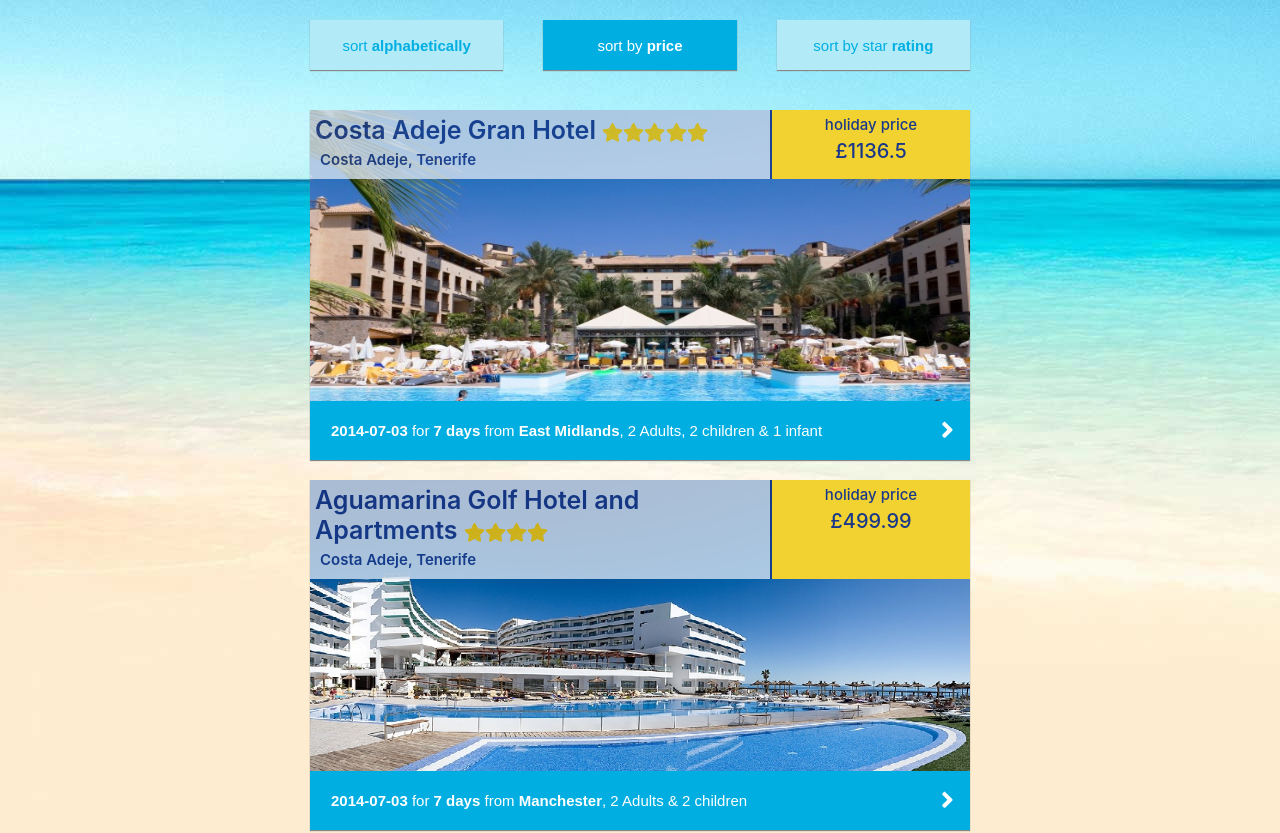
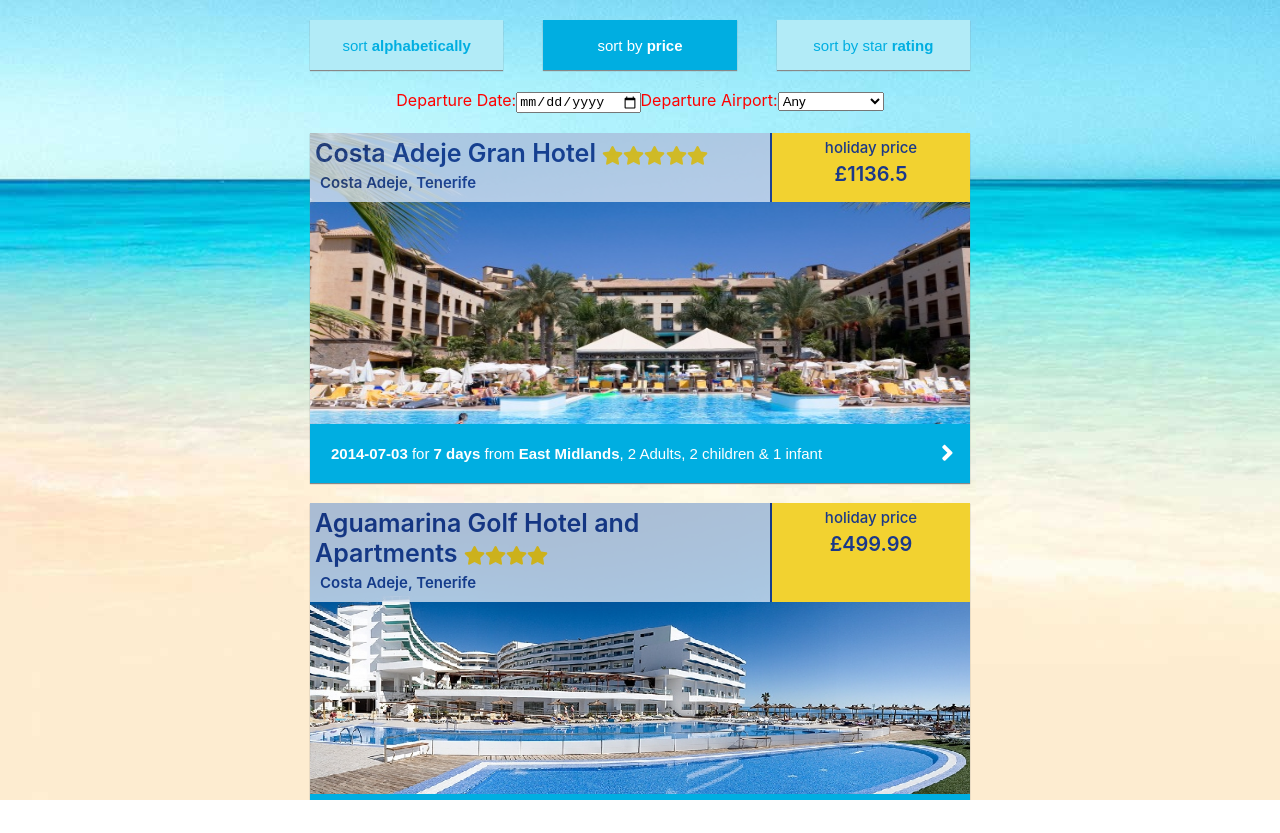
Before and after one commit to cadrob/front-end-holidays, a React (Create React App) app: page / in a window 1280 px wide. Shown: the top 833 px of the page. After the commit the page ends 800 px from the top, so only its background shows below. Built offline with nearby package versions, Linux system fonts and the light colour scheme.

Commit message:
Added filter by airport

```diff
--- a/public/index.html
+++ b/public/index.html
@@ -2,7 +2,7 @@
 <html lang="en">
   <head>
     <meta charset="utf-8" />
-    <link rel="shortcut icon" href="%PUBLIC_URL%/favicon.ico" />
+    <link rel="shortcut icon" href="%PUBLIC_URL%/otb.png" />
     <meta
       name="viewport"
       content="width=device-width, initial-scale=1, shrink-to-fit=no"
--- a/src/App.css
+++ b/src/App.css
@@ -3,6 +3,7 @@
   background: url(../src/assets/background.jpg);
   background-attachment: fixed;
   overflow: hidden;
+  height: 100vh;
 }
 
 .main-container {
--- a/src/App.js
+++ b/src/App.js
@@ -3,17 +3,21 @@ import "./App.css";
 import SortButtons from "../src/components/SortButtons";
 import Holiday from "../src/components/Holiday";
 import Data from "../src/assets/fakeHolidays.json";
+import Filters from "../src/components/Filters";
+
 class App extends Component {
   state = {
     data: []
   };
   render() {
     const { data } = this.state;
+    console.log(data);
     return (
       <div className="App">
         <div className="main-container">
-          <SortButtons data={data} sortHolidays={this.sortHolidays} />
-          {data.map((datum, index) => (
+          <SortButtons data={data} amendHolidays={this.amendHolidays} />
+          <Filters data={Data} amendHolidays={this.amendHolidays} />
+          {data.map(datum => (
             <Holiday key={datum.id} info={datum} />
           ))}
         </div>
@@ -24,9 +28,8 @@ class App extends Component {
     this.setState({ data: Data });
   }
 
-  sortHolidays = sortedHolidays => {
-    console.log("lets reorder the data here then set state");
-    this.setState({ data: sortedHolidays });
+  amendHolidays = ammendedHolidays => {
+    this.setState({ data: ammendedHolidays });
   };
 }
 
--- /dev/null
+++ b/src/Filters.css
@@ -0,0 +1,66 @@
+.filter-wrapper {
+  display: inline-block;
+  color: red;
+}
+
+/* The container must be positioned relative: */
+.custom-select {
+  position: relative;
+  font-family: Arial;
+}
+
+.custom-select select {
+  display: none; /*hide original SELECT element: */
+}
+
+.select-selected {
+  background-color: DodgerBlue;
+}
+
+/* Style the arrow inside the select element: */
+.select-selected:after {
+  position: absolute;
+  content: "";
+  top: 14px;
+  right: 10px;
+  width: 0;
+  height: 0;
+  border: 6px solid transparent;
+  border-color: #fff transparent transparent transparent;
+}
+
+/* Point the arrow upwards when the select box is open (active): */
+.select-selected.select-arrow-active:after {
+  border-color: transparent transparent #fff transparent;
+  top: 7px;
+}
+
+/* style the items (options), including the selected item: */
+.select-items div,
+.select-selected {
+  color: #ffffff;
+  padding: 8px 16px;
+  border: 1px solid transparent;
+  border-color: transparent transparent rgba(0, 0, 0, 0.1) transparent;
+  cursor: pointer;
+}
+
+/* Style items (options): */
+.select-items {
+  position: absolute;
+  background-color: DodgerBlue;
+  top: 100%;
+  left: 0;
+  right: 0;
+  z-index: 99;
+}
+
+/* Hide the items when the select box is closed: */
+.select-hide {
+  display: none;
+}
+
+.select-items div:hover,
+.same-as-selected {
+  background-color: rgba(0, 0, 0, 0.1);
+}
--- a/src/Holiday.css
+++ b/src/Holiday.css
@@ -38,7 +38,7 @@
   background: #f2d230;
   grid-area: price;
   font-size: 20px;
-  font-weight: 500;
+  font-weight: 600;
 }
 
 .holiday-price p {
--- /dev/null
+++ b/src/components/Filters.jsx
@@ -0,0 +1,55 @@
+import React, { Component } from "react";
+import "../Filters.css";
+
+class Filters extends Component {
+  state = {
+    data: [],
+    selectedAirport: ""
+  };
+  render() {
+    return (
+      <div className="filter-wrapper">
+        <form>
+          <label htmlFor="ddate">Departure Date:</label>
+          <input type="date" name="ddate" />
+          <label htmlFor="airport">Departure Airport:</label>
+          <select onChange={this.handleAirportChange} name="airport">
+            <option value="">Any</option>
+            {this.createAirportList()}
+          </select>
+        </form>
+      </div>
+    );
+  }
+
+  createAirportList = () => {
+    const { data } = this.props;
+    const results = data.reduce((acc, holiday, index) => {
+      if (!acc.includes(holiday.depart_from))
+        acc.push(
+          <option key={holiday.depart_from} value={holiday.depart_from}>
+            {holiday.depart_from}
+          </option>
+        );
+      return acc;
+    }, []);
+    return results;
+  };
+
+  handleAirportChange = event => {
+    const { data, amendHolidays } = this.props;
+    const { value } = event.target;
+    let results = [];
+    if (value) results = data.filter(holiday => holiday.depart_from === value);
+    else results = data;
+    amendHolidays(results);
+  };
+  componentDidMount() {
+    console.log("setting the data in state", this.props.data);
+    this.setState({ data: this.props.data });
+  }
+
+  // function to set displayedHolidays here
+}
+
+export default Filters;
--- a/src/components/Holiday.jsx
+++ b/src/components/Holiday.jsx
@@ -92,7 +92,7 @@ class Holiday extends Component {
     let starsicons = [];
     for (let i = 0; i < stars; i++) {
       starsicons.push(
-        <FontAwesomeIcon icon={faStar} color="#FFCF05" size="xs" />
+        <FontAwesomeIcon key={i} icon={faStar} color="#FFCF05" size="xs" />
       );
     }
 
--- a/src/components/SortButtons.jsx
+++ b/src/components/SortButtons.jsx
@@ -57,21 +57,21 @@ class SortButtons extends Component {
   };
 
   sortAlphabetically = () => {
-    const { data, sortHolidays } = this.props;
+    const { data, amendHolidays } = this.props;
     const result = sort.byName(data);
-    sortHolidays(result);
+    amendHolidays(result);
   };
 
   sortByPrice = () => {
-    const { data, sortHolidays } = this.props;
+    const { data, amendHolidays } = this.props;
     const result = sort.byPrice(data);
-    sortHolidays(result);
+    amendHolidays(result);
   };
 
   sortByStar = () => {
-    const { data, sortHolidays } = this.props;
+    const { data, amendHolidays } = this.props;
     const result = sort.byStar(data);
-    sortHolidays(result);
+    amendHolidays(result);
   };
 }
 
```
Also changed, not shown: public/otb.png (added), src/logo.svg (deleted), src/utils/filters.js (added).
